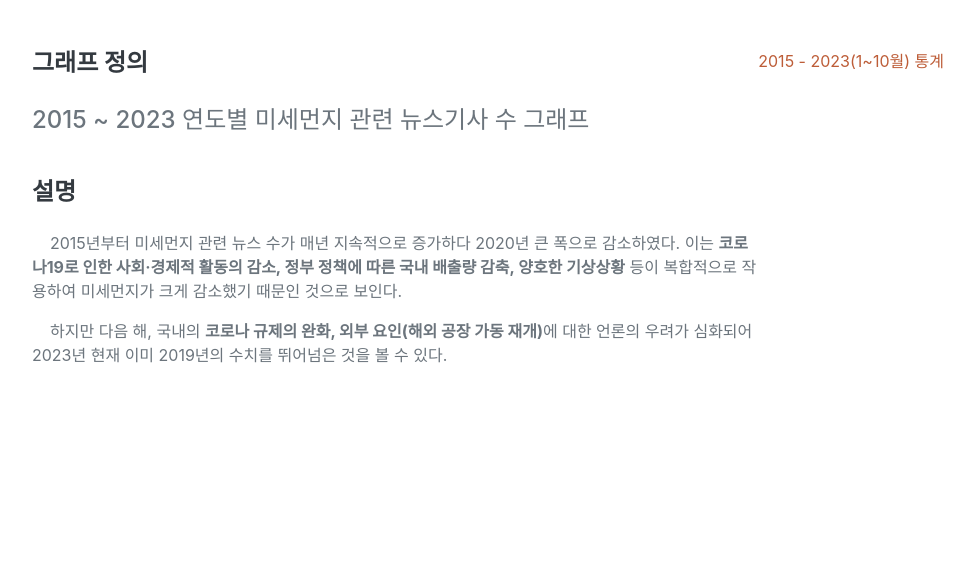
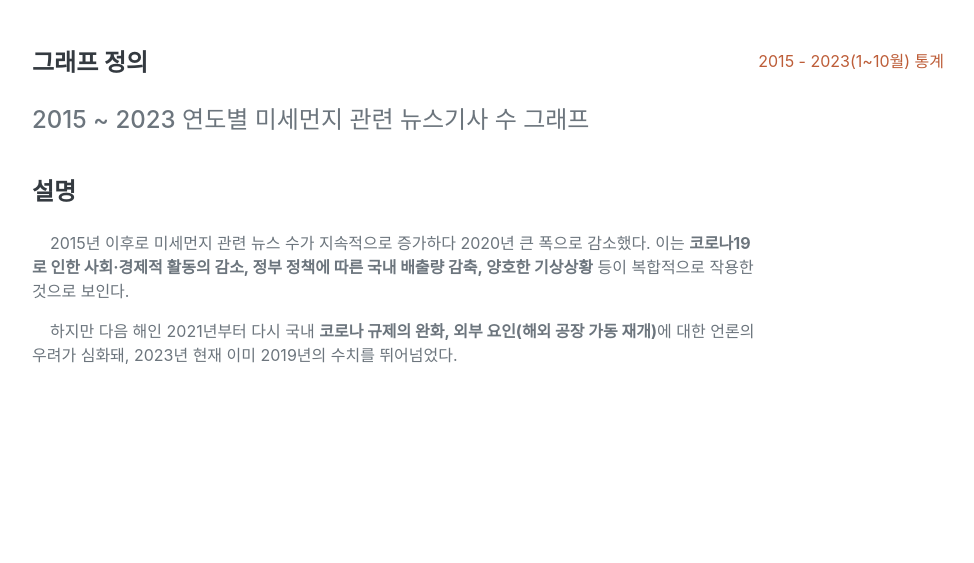
Before and after one commit to BAEEUNMANGDUCK/django-graph-plotly, a Django app: template django_plotly/core/templates/core/index.html in a window 1280 px wide. Shown: the part 2520-3083 px from the top of the page, without its empty margins (288-1262 px from the left). Run offline with Django 4.2, Linux system fonts and the light colour scheme; the template is opened without the code that fills it: values that come from a table or form of the project are taken from there, others are empty; data comes from the database, SQL or seed files in the repository; some libraries are stand-ins or nearby versions; some web fonts are replaced.

Commit message:
Update index.html

```diff
--- a/django_plotly/core/templates/core/index.html
+++ b/django_plotly/core/templates/core/index.html
@@ -180,8 +180,8 @@
                             <br>
                             <h4 class="mb-0">설명</h4>
                             <br>
-                            <p>&nbsp;&nbsp;&nbsp;&nbsp;2015년부터 미세먼지 관련 뉴스 수가 매년 지속적으로 증가하다 2020년 큰 폭으로 감소하였다. 이는 <strong>코로나19로 인한 사회·경제적 활동의 감소, 정부 정책에 따른 국내 배출량 감축, 양호한 기상상황</strong> 등이 복합적으로 작용하여 미세먼지가 크게 감소했기 때문인 것으로 보인다.</p>
-                            <p>&nbsp;&nbsp;&nbsp;&nbsp;하지만 다음 해, 국내의 <strong>코로나 규제의 완화, 외부 요인(해외 공장 가동 재개)</strong>에 대한 언론의 우려가 심화되어 2023년 현재 이미 2019년의 수치를 뛰어넘은 것을 볼 수 있다.</p>
+                            <p>&nbsp;&nbsp;&nbsp;&nbsp;2015년 이후로 미세먼지 관련 뉴스 수가 지속적으로 증가하다 2020년 큰 폭으로 감소했다. 이는 <strong>코로나19로 인한 사회·경제적 활동의 감소, 정부 정책에 따른 국내 배출량 감축, 양호한 기상상황</strong> 등이 복합적으로 작용한 것으로 보인다.</p>
+                            <p>&nbsp;&nbsp;&nbsp;&nbsp;하지만 다음 해인 2021년부터 다시 국내 <strong>코로나 규제의 완화, 외부 요인(해외 공장 가동 재개)</strong>에 대한 언론의 우려가 심화돼, 2023년 현재 이미 2019년의 수치를 뛰어넘었다.</p>
                         </div>
                         <div class="flex-shrink-0"><span class="text-primary">2015 - 2023(1~10월) 통계 </span></div>
                     </div>
```
